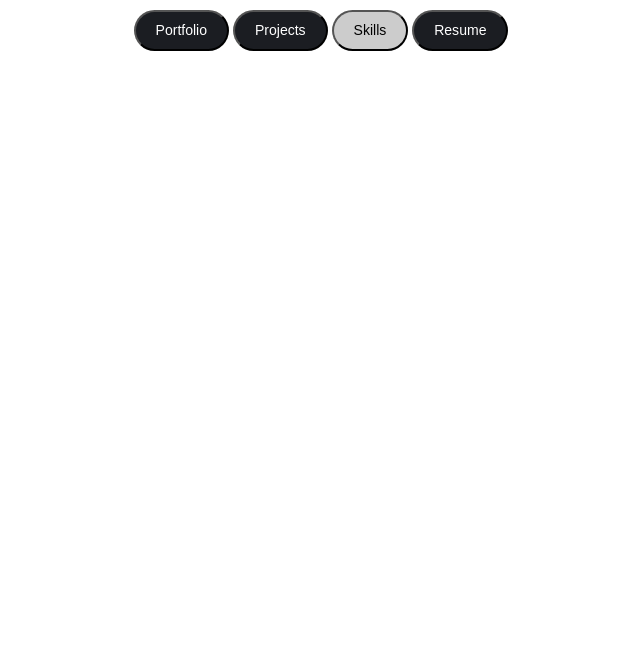
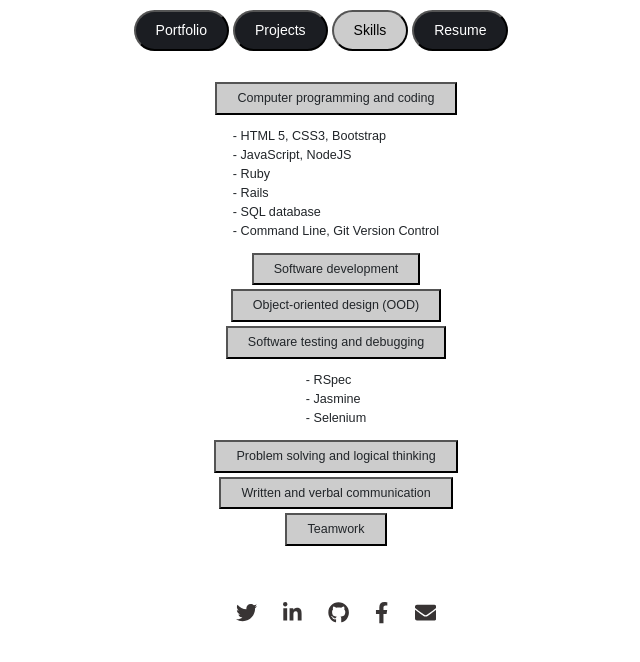
Before and after one commit to Theophile-Kango/personal-portfolio, a website built with webpack: page src/template.html in a window 1280 px wide. Both pictures are taken after a click on the button "Skills". Shown: the whole page, without its empty margins (319-959 px from the left). Built offline with nearby package versions, Linux system fonts and the light colour scheme.

Commit message:
Add skills

```diff
--- a/src/event.js
+++ b/src/event.js
@@ -3,6 +3,7 @@ export const event = () => {
     const menu = document.querySelector('#menu');
     const header = document.querySelector('#header');
     const embed = document.querySelector('.embed');
+    const skill = document.querySelector('#skill');
 
     const mainSection = document.querySelector('.main-section');
     const details = document.querySelector('.details');
@@ -28,22 +29,25 @@ export const event = () => {
         switch (value.textContent) {
             case (projects.textContent):
                 embed.classList.add('d-none');
+                skill.classList.add('d-none');
                 classEffect([projects, skills, resume], 'active');
                 break;
             case (skills.textContent):
                 embed.classList.add('d-none');
+                skill.classList.remove('d-none');
                 classEffect([skills, projects, resume], 'active');
                 break;
             case (resume.textContent):
                 classEffect([resume, projects, skills], 'active');
+                skill.classList.add('d-none');
                 embed.classList.remove('d-none');
-                //alert('resume');
                 break;
         }
     }
 
     portfolio.addEventListener('click', () => {
         embed.classList.add('d-none');
+        skill.classList.add('d-none');
         classEffect([header, mainSection, details], 'd-none');
     });
 
--- a/src/style.scss
+++ b/src/style.scss
@@ -2,6 +2,7 @@
 
 $blue: #1b1d22;
 $grey: #ccc;
+
 @mixin menu {
   position: fixed;
   top: 0;
@@ -21,9 +22,47 @@ $grey: #ccc;
       color: black;
     }
   }
+
   .active{
     background: $grey;
     color: black;
+  }
+}
+
+@mixin skills {
+  margin-left: 30px;
+    margin-bottom: 30px;
+    button{
+      margin: 2px 5px;
+      padding: 0 10px;
+      background: $grey;
+      &:hover{
+        background: $blue;
+        color: $grey;
+      }
+    }
+}
+
+@mixin footer {
+  width: 100%;
+  display: flex;
+  flex-direction: column;
+  align-items: center;
+  justify-content: center;
+  ul {
+    display: flex;
+    width: 60%;
+    justify-content: space-between;
+    li {
+      list-style: none;
+      a {
+        color: rgb(56, 52, 52);
+        font-size: 1.5em;
+        &:hover {
+          color: $blue;
+        }
+      }
+    }
   }
 }
 
@@ -38,13 +77,43 @@ $grey: #ccc;
 
 .main {
   #header{
-    margin-bottom: 20px;
+    margin-bottom: 10px;
     menu{
       @include menu();
       width: 100%;
     }
   }
+  #skill{
+    margin-top: 80px;
+    display: flex;
+    flex-direction: column;
+    align-items: center;
+    justify-content: center;
 
+    @include skills();
+    button{
+      padding: 5px 20px;
+    }
+
+    footer{
+      @include footer();
+      ul{
+        margin-top: 50px;
+        display: flex;
+        flex-direction: row;
+        width: 200px;
+      }
+    }
+
+    ul{
+      display: flex;
+      margin-top: 10px;;
+      flex-direction: column;
+      li{
+        font-size: .9em;
+      }
+    }
+  }
   .embed{
     width: 100%;
     height: 95vh;
@@ -74,40 +143,10 @@ $grey: #ccc;
       }
 
       .skills{
-        margin-left: 30px;
-        margin-bottom: 30px;
-        button{
-          margin: 2px 5px;
-
-          padding: 0 10px;
-          background: $grey;
-          &:hover{
-            background: $blue;
-            color: $grey;
-          }
-        }
+        @include skills();
       }
       footer {
-        width: 100%;
-        display: flex;
-        flex-direction: column;
-        align-items: center;
-        justify-content: center;
-        ul {
-          display: flex;
-          width: 60%;
-          justify-content: space-between;
-          li {
-            list-style: none;
-            a {
-              color: rgb(56, 52, 52);
-              font-size: 1.5em;
-              &:hover {
-                color: $blue;
-              }
-            }
-          }
-        }
+        @include footer();
       }
     }
   }
--- a/src/template.html
+++ b/src/template.html
@@ -20,6 +20,55 @@
         </menu>
       </header>
       <embed class="d-none embed" src="./src/assets/resume.pdf" />
+      <div class="skills d-none" id="skill" >
+        <button>Computer programming and coding</button>
+        <ul>
+            <li>- HTML 5, CSS3, Bootstrap</li>
+            <li>- JavaScript, NodeJS</li>
+            <li>- Ruby</li>
+            <li>- Rails</li>
+            <li>- SQL database</li>
+            <li>- Command Line, Git Version Control</li>
+        </ul>
+        <button>Software development</button>
+        <button>Object-oriented design (OOD)</button>
+        <button>Software testing and debugging</button>
+        <ul>
+            <li>- RSpec</li>
+            <li>- Jasmine</li>
+            <li>- Selenium</li>
+        </ul>
+        <button>Problem solving and logical thinking</button>
+        <button>Written and verbal communication</button>
+        <button>Teamwork</button>
+        <footer>
+            <ul>
+                <li>
+                    <a href="https://twitter.com/Theophadh" target="_blank"><i class="fab fa-twitter"></i></a>
+                </li>
+                <li>
+                    <a href="https://www.linkedin.com/in/theophile-kango/" target="_blank" class="add">
+                        <i class="fab fa-linkedin-in"></i>
+                    </a>
+                </li>
+                <li>
+                    <a href="https://github.com/Theophile-Kango" target="_blank" class="add">
+                        <i class="fab fa-github"></i>
+                    </a>
+                </li>
+                <li>
+                    <a href="https://www.facebook.com/fadhili.kango" target="_blank"><i
+                        class="fab fa-facebook-f"></i></a>
+                </li>
+                <li>
+                  <a href="mailto:fadhili.kango@gmail.com" target="_blank">
+                    <i class="fa fa-envelope"></i>
+                  </a>
+                </li>
+            </ul>
+        </footer>
+      </div>
+
       <section class="main-section">
           <aside>
               <h3>Theophile Kango<br/>
```
